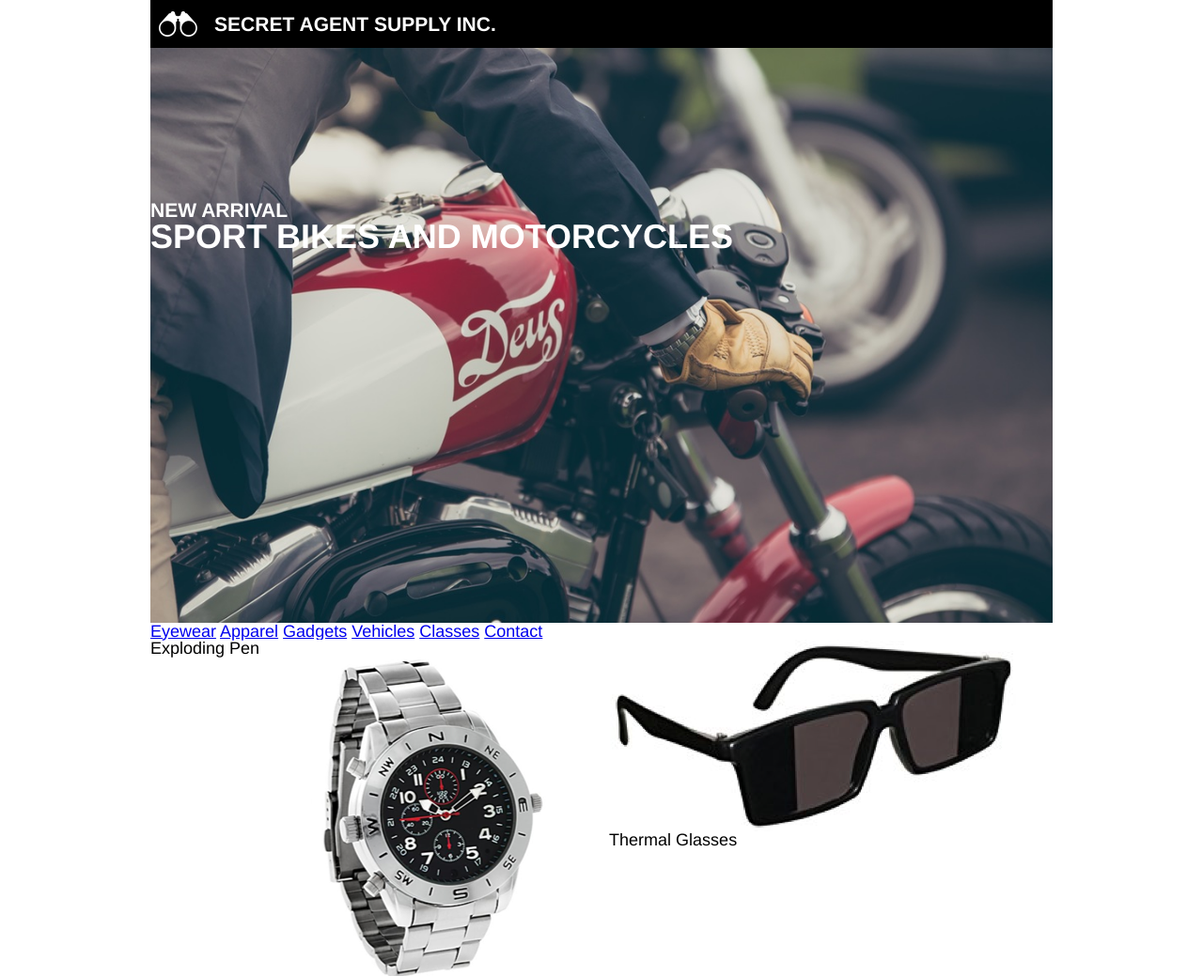
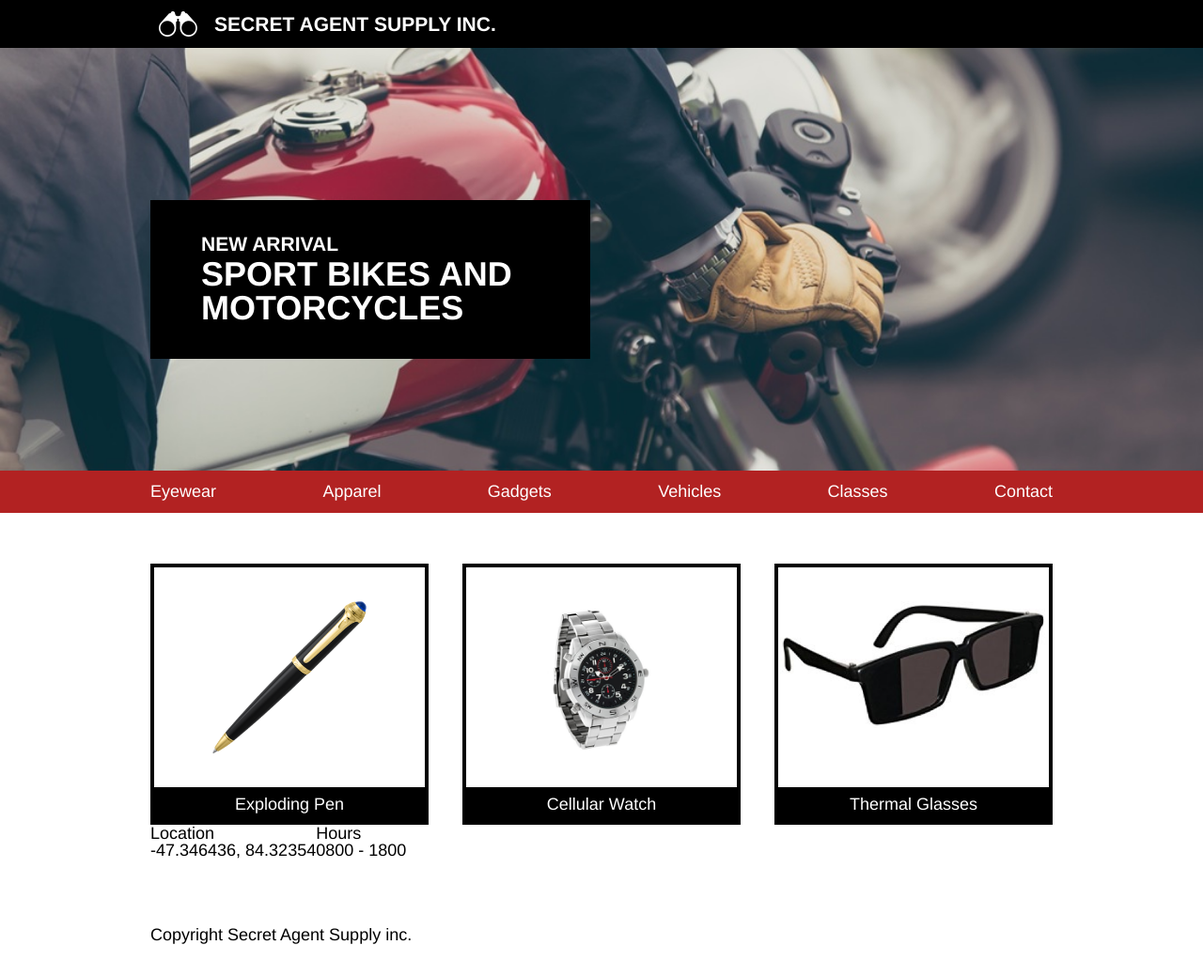
Before and after one commit to LCR-8/SecretAgentSupply, a plain HTML site: page index.html in a window 1280 px wide. Shown: the top 1039 px of the page at 94% size. After the commit the page ends 1005 px from the top, so only its background shows below. Drawn offline with Linux system fonts and the light colour scheme.

Commit message:
Réglé section produit desktop

```diff
--- a/index.html
+++ b/index.html
@@ -8,32 +8,38 @@
   </head>
   <body>
     <header>
-      <div class="bande container">
+      <div class="bande">
+        <div class="container">
           <img src="./resources/images/logo.png" alt="SAS logo">
           <h3>SECRET AGENT SUPPLY INC.</h3>
         </div>
+      </div>
 
       <div class="promobanner">
-        <div class="promo container">
+        <div class="container">
+          <div class="promo">
             <h3>NEW ARRIVAL</h3>
             <h1>SPORT BIKES AND MOTORCYCLES</h1>
           </div>
         </div>
+      </div>
     </header>
 
-    <nav class=" container">
+    <nav>
+      <div class="container">
         <span><a href="#eyewear">Eyewear</a></span>
         <span><a href="#apparel">Apparel</a></span>
         <span><a href="#gadgets">Gadgets</a></span>
         <span><a href="#vehicles">Vehicles</a></span>
         <span><a href="#classes">Classes</a></span>
         <span><a href="#contact">Contact</a></span>
+      </div>
     </nav>
 
     <main>
       <div class="products container">
         <div class="product">
-          <img src="./resources/images/pen.jpg" alt="">
+          <img src="./resources/images/pen.png" alt="">
           <span>Exploding Pen</span>
         </div>
         <div class="product">
--- a/resources/css/style.css
+++ b/resources/css/style.css
@@ -32,13 +32,23 @@ body {
   align-items: center;
 }
 
+header {
+  width: 100%;
+  display: flex;
+  flex-direction: column;
+  justify-content: center;
+}
+
 .container {
   width: 960px;
+  display: flex;
+  align-items: center;
 }
 
 .bande {
   padding: 0.66rem 0px;
   display: flex;
+  flex-direction: column;
   align-items: center;
   background-color: black;
   color: white;
@@ -52,8 +62,10 @@ body {
 
 .promobanner {
   height: 25rem;
-  width: auto;
-  padding-top: 9rem;
+  width: 100%;
+  display: flex;
+  flex-direction: column;
+  align-items: center;
   background-image: url('../images/moto.jpeg');
   background-position: center;
   background-repeat: no-repeat;
@@ -63,14 +75,65 @@ body {
 .promo {
   font-weight: bold;
   color: white;
+  width: 20rem;
+  padding: 2rem 3rem;
+  background-color: black;
+  margin-top: 9rem;
 }
+
+.promo h3 {
+  padding-bottom: 0.25rem;
+}
+
+nav {
+  background-color: firebrick;
+  width: 100%;
+  display: flex;
+  justify-content: center;
+  padding: 0.75rem 0px;
+}
+
+nav .container {
+  display: flex;
+  justify-content: space-between;
+}
+
+nav a {
+  color: white;
+  text-decoration: none;
+}
+
+main {
+  padding: 3rem 0rem 4rem 0rem;
+}
+
 .products {
   display: flex;
+  justify-content: space-between;
 }
 
 .product {
   display: flex;
   flex-direction: column;
+  justify-content: space-between;
+  align-items: center;
+  border: 4px solid black;
+  width: 30%;
+  height: 15rem;
+}
+
+.product img {
+  margin: 2rem 0rem;
+  max-height: 9rem;
+  max-width: 100%;
+}
+
+.product span {
+  background-color: black;
+  width: 100%;
+  padding: 0.5rem 0rem;
+  color: white;
+  text-align: center;
 }
 
 .details {
```
Lines whose indentation alone changed are shown as unchanged.
